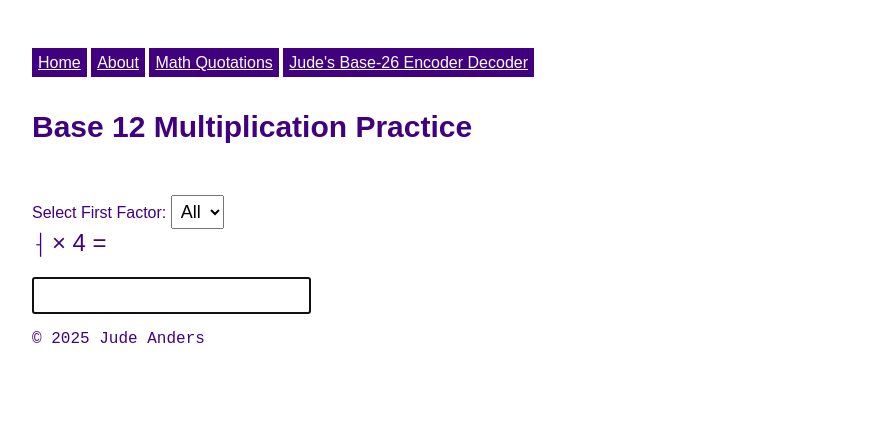
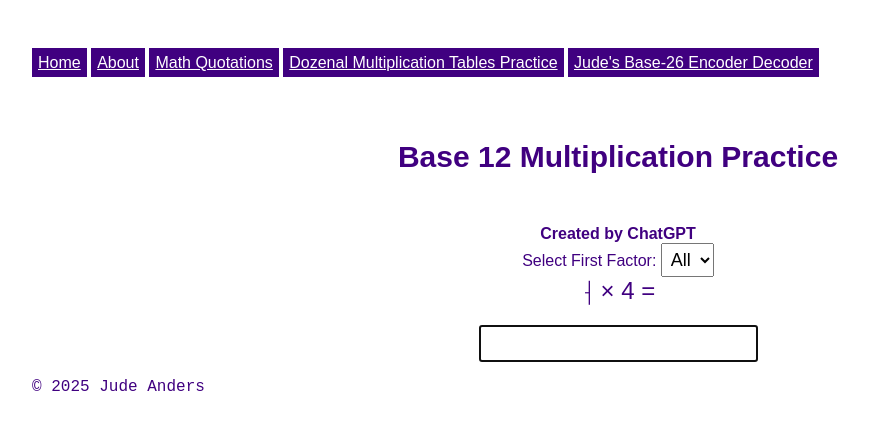
Before and after one commit to 1anderj/judeanders-website, a Jekyll site: the page built from dozenal/index.html, in a window 1280 px wide. Shown: the top 430 px of the page, without its empty margins (22-891 px from the left). Built offline with Jekyll 4.4.1, drawn with Linux system fonts in a browser that asks for light colours; some web fonts are replaced.

Commit message:
fix centering, add menu link

```diff
--- a/_layouts/default.html
+++ b/_layouts/default.html
@@ -19,6 +19,7 @@
     <a class="menu-link" href="/">Home</a>
     <a class="menu-link" href="/about/">About</a>
     <a class="menu-link" href="/math-quotations/">Math Quotations</a>
+    <a class="menu-link" href="/dozenal/">Dozenal Multiplication Tables Practice</a>
     <a class="menu-link" href="/encoder-decoder/">Jude's Base-26 Encoder Decoder</a>
     {{ content }}
     <footer id="footer">
--- a/_layouts/encoder-decoder.html
+++ b/_layouts/encoder-decoder.html
@@ -19,6 +19,7 @@
     <a class="menu-link" href="/">Home</a>
     <a class="menu-link" href="/about/">About</a>
     <a class="menu-link" href="/math-quotations/">Math Quotations</a>
+    <a class="menu-link" href="/dozenal/">Dozenal Multiplication Tables Practice</a>
     <a class="menu-link" href="/encoder-decoder/">Jude's Base-26 Encoder Decoder</a>
     {{ content }}
     <footer id="footer">
--- a/assets/styles/styles.css
+++ b/assets/styles/styles.css
@@ -65,7 +65,7 @@ h2 {
   margin-bottom: 0;
 }
 
-.dozenal body {
+.dozenal {
     text-align: center;
     margin-top: 50px;
 }
--- a/dozenal/index.html
+++ b/dozenal/index.html
@@ -4,6 +4,7 @@ title: Dozenal Multiplication Practice
 ---
 <div class="dozenal">
 <h1>Base 12 Multiplication Practice</h1>
+<h2>Created by ChatGPT</h2>
 <label for="firstFactor">Select First Factor:</label>
 <select id="firstFactor">
     <option value="all">All</option>
```
